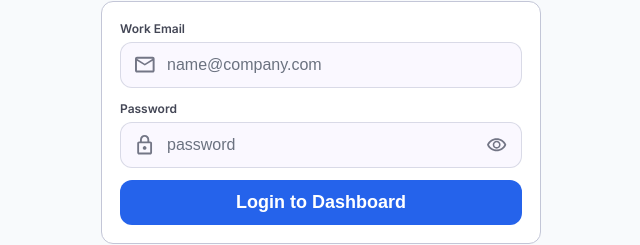
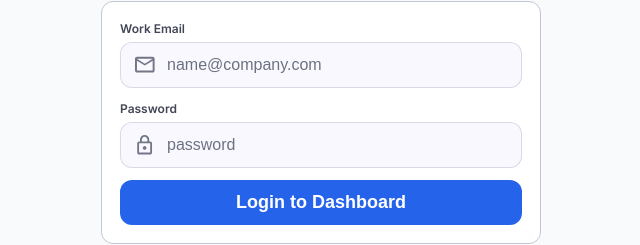
Before and after one commit to hannafr14/employee-admin-dashboard, a website built with Vite: page index.html in a window 1280 px wide. Shown: the part 360-605 px from the top of the page, 319-959 px from the left. Built offline with nearby package versions, Linux system fonts and the light colour scheme.

Commit message:
fix: remove inactive password visibility icon

```diff
--- a/index.html
+++ b/index.html
@@ -31,7 +31,6 @@
                         <div class="input-wrap">
                             <img src="./src/assets/icons/lock.svg" alt="" />
                             <input type="password" id="password" name="password" placeholder="password"/>
-                            <img src="./src/assets/icons/visibility.svg" alt="" />
                         </div>
                     </div>
                     <button type="submit">Login to Dashboard</button>
```
